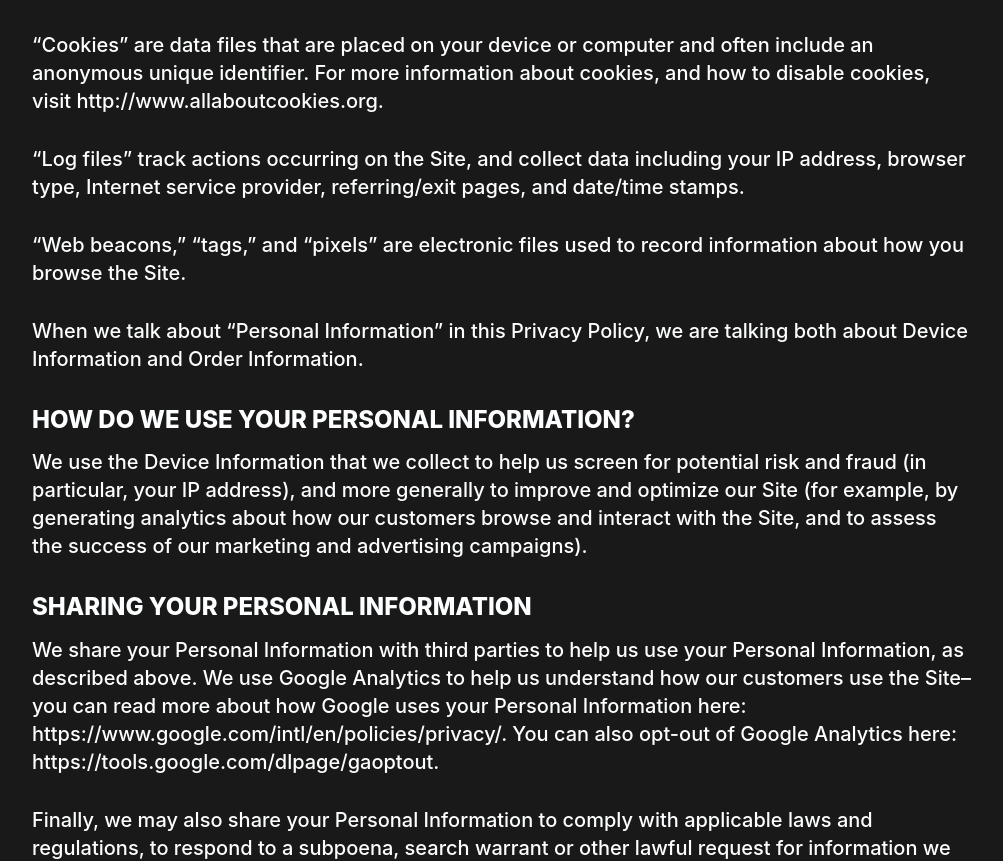
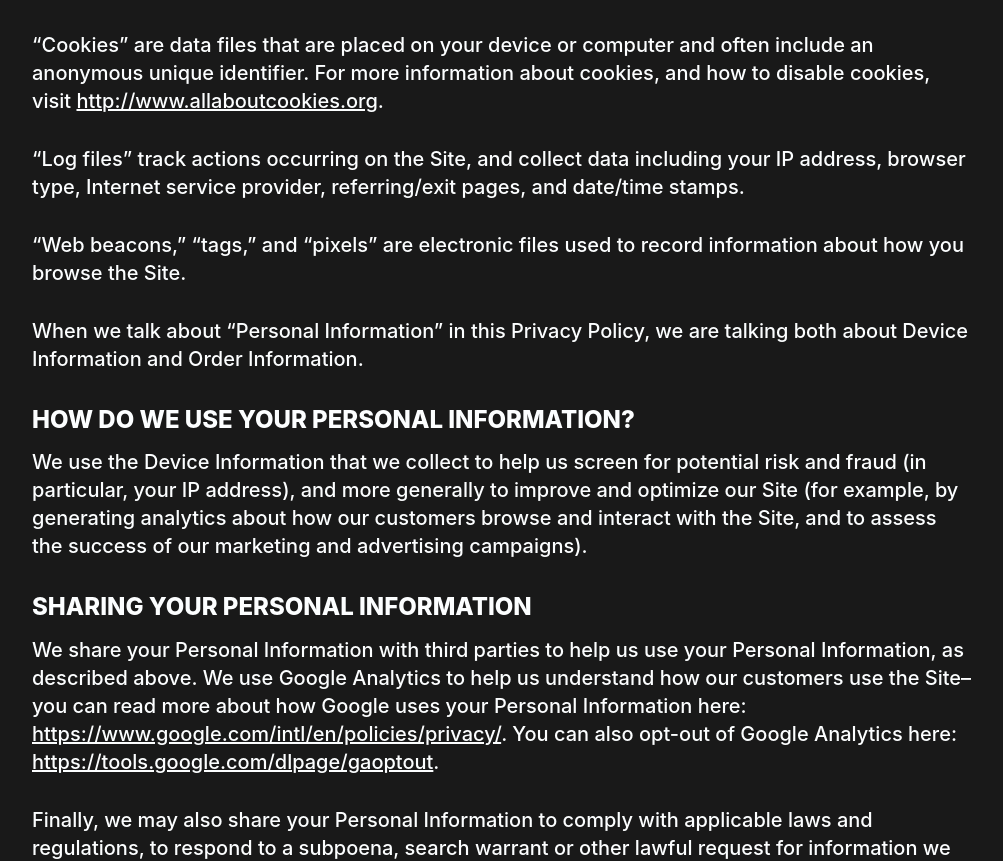
Before and after one commit to FirstBlock-CosmosVal/firstblock.io, a Jekyll site: the page built from Privacy_Policy.md, in a window 1280 px wide. Shown: the part 500-1361 px from the top of the page, without its empty margins (138-1141 px from the left). Built offline with Jekyll 4.4.1, drawn with Linux system fonts in a browser that asks for light colours.

```diff
--- a/Privacy_Policy.md
+++ b/Privacy_Policy.md
@@ -14,7 +14,7 @@ When you visit the Site, we automatically collect certain information about your
 
 We collect Device Information using the following technologies:
 
-*	“Cookies” are data files that are placed on your device or computer and often include an anonymous unique identifier. For more information about cookies, and how to disable cookies, visit http://www.allaboutcookies.org.
+*	“Cookies” are data files that are placed on your device or computer and often include an anonymous unique identifier. For more information about cookies, and how to disable cookies, visit <http://www.allaboutcookies.org>.
 
 *	“Log files” track actions occurring on the Site, and collect data including your IP address, browser type, Internet service provider, referring/exit pages, and date/time stamps.
 
@@ -28,7 +28,7 @@ We use the Device Information that we collect to help us screen for potential ri
 
 ## SHARING YOUR PERSONAL INFORMATION
 
-We share your Personal Information with third parties to help us use your Personal Information, as described above. We use Google Analytics to help us understand how our customers use the Site--you can read more about how Google uses your Personal Information here:  https://www.google.com/intl/en/policies/privacy/. You can also opt-out of Google Analytics here: https://tools.google.com/dlpage/gaoptout.
+We share your Personal Information with third parties to help us use your Personal Information, as described above. We use Google Analytics to help us understand how our customers use the Site--you can read more about how Google uses your Personal Information here:  <https://www.google.com/intl/en/policies/privacy/>. You can also opt-out of Google Analytics here: <https://tools.google.com/dlpage/gaoptout>.
 
 Finally, we may also share your Personal Information to comply with applicable laws and regulations, to respond to a subpoena, search warrant or other lawful request for information we receive, or to otherwise protect our rights.
 
```
